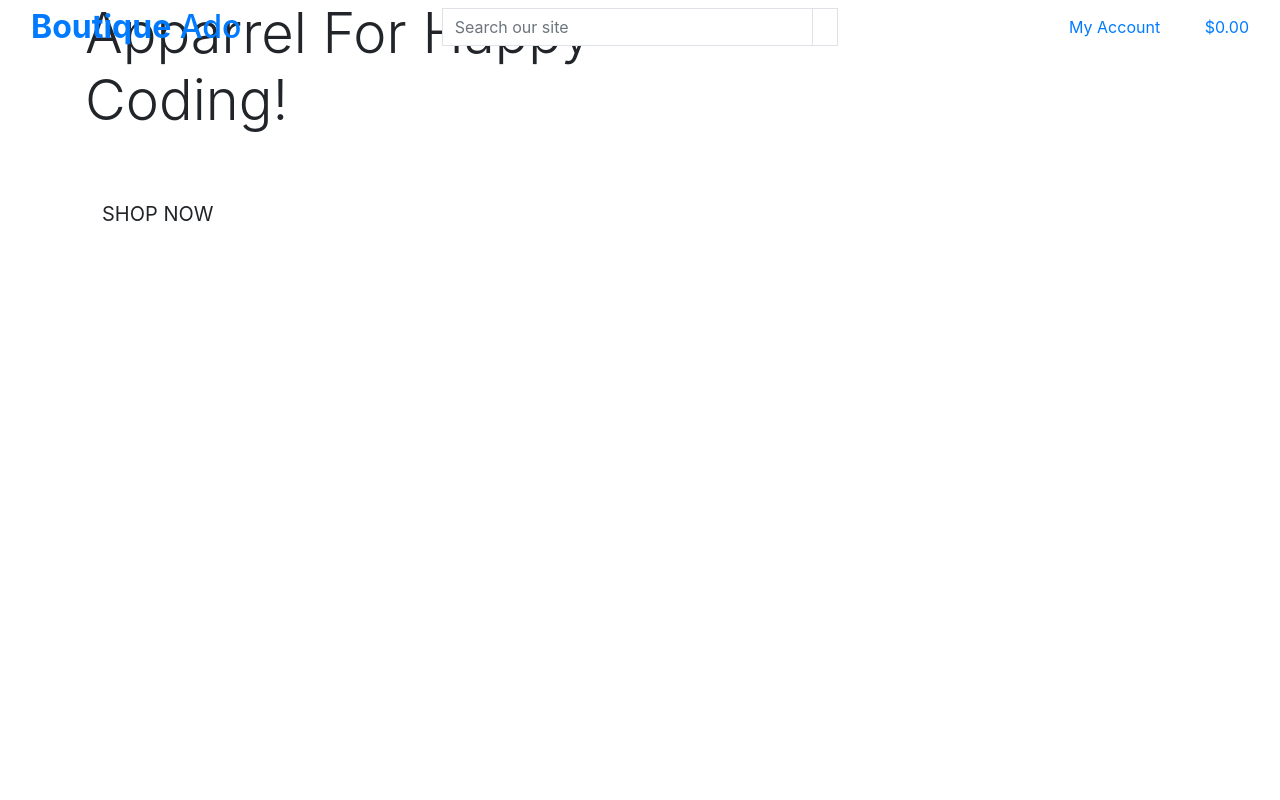
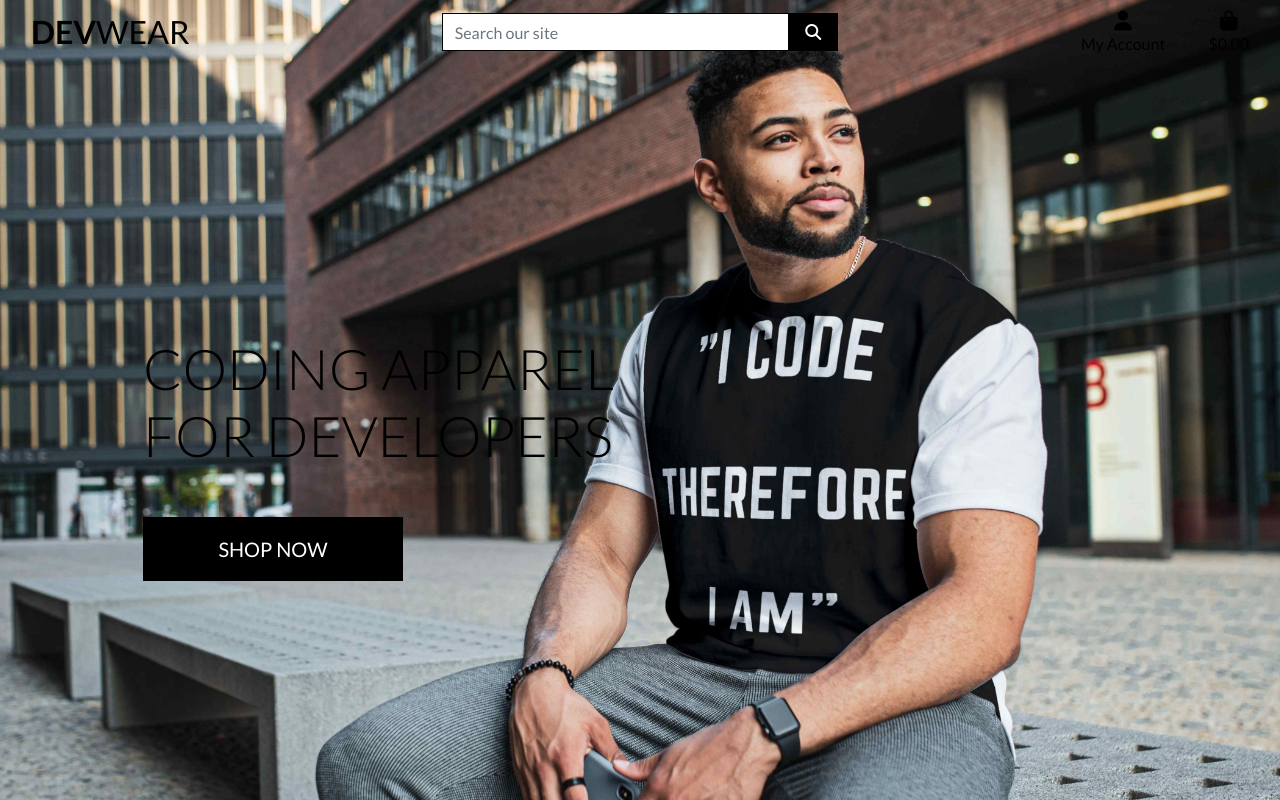
Before and after one commit to BrendanCooney/devwear, a Django app: page / in a window 1280 px wide. Run offline with Django 3.2, Linux system fonts and the light colour scheme; some libraries are stand-ins or nearby versions.

Commit message:
completed homepage header and css

```diff
--- a/devwear/settings.py
+++ b/devwear/settings.py
@@ -157,6 +157,10 @@ USE_TZ = True
 # https://docs.djangoproject.com/en/3.2/howto/static-files/
 
 STATIC_URL = '/static/'
+STATICFILES_DIRS = (os.path.join(BASE_DIR, 'static'),)
+
+MEDIA_URL = '/media/'
+MEDIA_ROOT = os.path.join(BASE_DIR, 'media')
 
 # Default primary key field type
 # https://docs.djangoproject.com/en/3.2/ref/settings/#default-auto-field
--- a/devwear/urls.py
+++ b/devwear/urls.py
@@ -15,9 +15,11 @@ Including another URLconf
 """
 from django.contrib import admin
 from django.urls import path, include
+from django.conf import settings
+from django.conf.urls.static import static
 
 urlpatterns = [
     path('admin/', admin.site.urls),
     path('accounts/', include('allauth.urls')),
-     path('', include('home.urls')),
-]
+    path('', include('home.urls')),
+] + static(settings.MEDIA_URL, document_root=settings.MEDIA_ROOT)
--- a/home/templates/home/index.html
+++ b/home/templates/home/index.html
@@ -14,7 +14,7 @@
         <div class="row h-100">
             <div class="col-7 col-md-6 my-auto">
                 <h1 class="display-4 logo-font text-black">
-                    Apparrel For Happy Coding!
+                    Coding Apparel For Developers
                 </h1>
                 <div class="my-5">
                     <h4>
--- /dev/null
+++ b/static/css/base.css
@@ -0,0 +1,85 @@
+html {
+    height: 100%;
+}
+
+body {
+    background: url('/media/devwear_home_web.jpg') no-repeat center center fixed;
+    background-size: cover;
+    height: calc(100vh - 164px);
+    color: #555;
+    font-family: 'Lato';
+}
+
+/* from Bulma */
+.icon {
+    align-items: center;
+    display: inline-flex;
+    justify-content: center;
+    height: 1.5rem;
+    width: 1.5rem;
+}
+
+.logo-font {
+    text-transform: uppercase;
+}
+
+.main-logo-link {
+    width: fit-content;
+}
+
+.shop-now-button {
+    background: black;
+    color: white;
+    min-width: 260px;
+}
+
+.btn-black {
+    background: black;
+    color: white;
+}
+
+.shop-now-button:hover,
+.shop-now-button:active,
+.shop-now-button:focus,
+.btn-black:hover,
+.btn-black:active,
+.btn-black:focus {
+    background: #222;
+    color: white;
+}
+
+.text-black {
+    color: #000 !important;
+}
+
+.border-black {
+    border: 1px solid black !important;
+}
+
+.bg-black {
+    background: #000 !important;
+}
+
+/* -------------------------------- Media Queries */
+
+/* Slightly larger container on xl screens */
+@media (min-width: 1200px) {
+  .container {
+    max-width: 80%;
+  }
+}
+
+/* fixed top navbar only on medium and up */
+@media (min-width: 992px) {
+    .fixed-top-desktop-only {
+        position: fixed;
+        top: 0;
+        right: 0;
+        left: 0;
+        z-index: 1030;
+    }
+
+    .header-container {
+        padding-top: 164px;
+    }
+}
--- a/templates/base.html
+++ b/templates/base.html
@@ -16,12 +16,17 @@
     {% block corecss %}
     <!-- Bootstrap CSS -->
         <link rel="stylesheet" href="https://cdn.jsdelivr.net/npm/bootstrap@4.6.2/dist/css/bootstrap.min.css" integrity="sha384-xOolHFLEh07PJGoPkLv1IbcEPTNtaed2xpHsD9ESMhqIYd0nLMwNLD69Npy4HI+N" crossorigin="anonymous">
+        <link rel="preconnect" href="https://fonts.googleapis.com">
+        <link rel="preconnect" href="https://fonts.gstatic.com" crossorigin>
+        <link href="https://fonts.googleapis.com/css2?family=Lato:ital,wght@0,100;0,300;0,400;0,700;0,900;1,100;1,300;1,400;1,700;1,900&display=swap" rel="stylesheet">
+        <link rel="stylesheet" href="{% static 'css/base.css' %}">
     {% endblock %}
 
     {% block extra_css %}
     {% endblock %}
 
     {% block corejs %}
+        <script src="https://kit.fontawesome.com/56ebc553e5.js" crossorigin="anonymous"></script>
         <script src="https://cdn.jsdelivr.net/npm/jquery@3.5.1/dist/jquery.min.js" integrity="sha256-9/aliU8dGd2tb6OSsuzixeV4y/faTqgFtohetphbbj0=" crossorigin="anonymous"></script>
         <script src="https://cdn.jsdelivr.net/npm/bootstrap@4.6.2/dist/js/bootstrap.bundle.min.js" integrity="sha384-Fy6S3B9q64WdZWQUiU+q4/2Lc9npb8tCaSX9FK7E8HnRr0Jz8D6OP9dO5Vg3Q9ct" crossorigin="anonymous"></script>
     {% endblock %}
@@ -36,7 +41,7 @@
         <div class="row">
             <div class="col-12 col-lg-4 my-auto py-1 py-lg-0 text-center text-lg-left">
                 <a href="{% url 'home' %}" class="nav-link main-logo-link">
-                    <h2 class="logo-font text-black my-0"><strong>Boutique</strong> Ado</h2>
+                    <h2 class="logo-font text-black my-0"><strong>Dev</strong>Wear</h2>
                 </a>
             </div>
             <div class="col-12 col-lg-4 my-auto py-1 py-lg-0">
```
Also changed, not shown: media/devwear_home_web.jpg (added), media/homepage_background_cropped.jpg (added).
